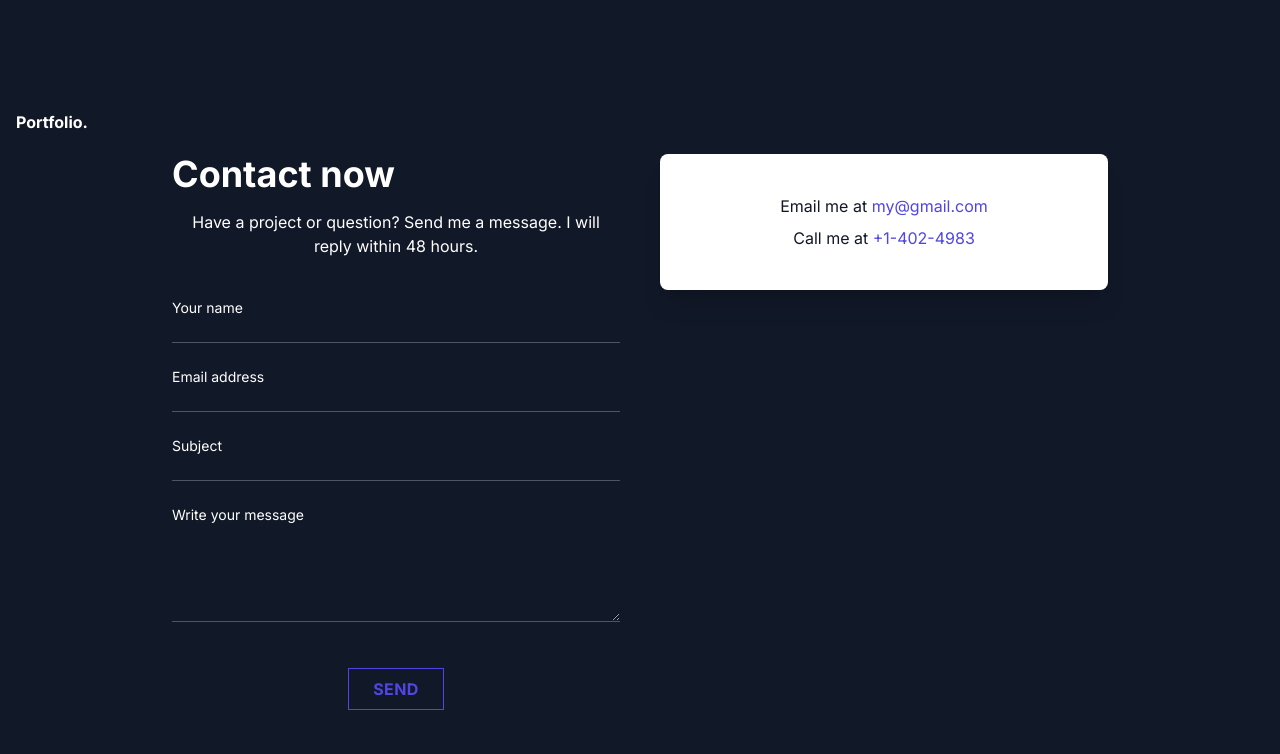
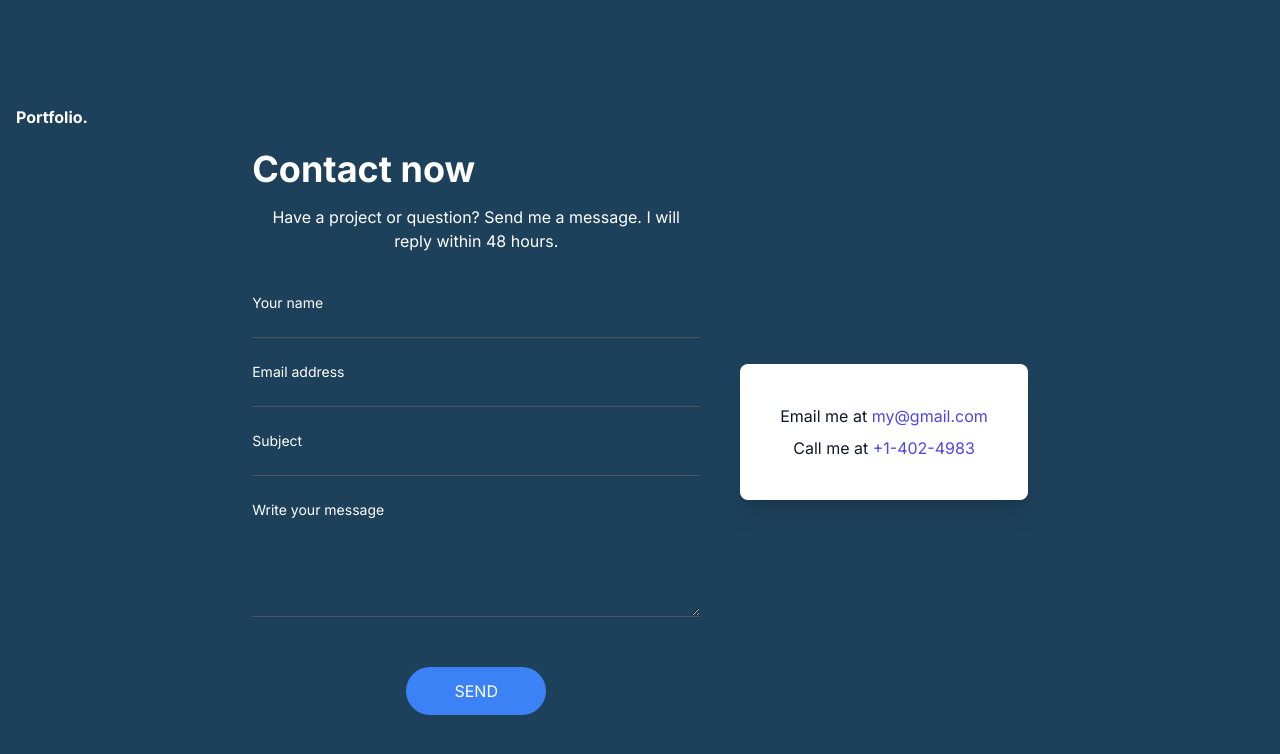
Before and after one commit to Elli2022/My-Headless-Wordpress-Portfolio, a Next.js app: page /contact in a window 1280 px wide. Shown: the top 754 px of the page. Built offline with nearby package versions, Linux system fonts and the light colour scheme.

Commit message:
changed color:bg-[#1E415B]

```diff
--- a/src/app/contact/page.tsx
+++ b/src/app/contact/page.tsx
@@ -4,7 +4,7 @@ import Link from "next/link";
 
 const ContactPage = () => {
   return (
-    <div className="min-h-screen bg-gray-900 text-white flex flex-col justify-center">
+<div className="min-h-screen bg-[#1E415B] text-white flex flex-col justify-center">
       <div className="container mx-auto px-4">
         <div className="text-left py-5">
           <Link href="/home" className="text-white font-bold text-l">
@@ -21,6 +21,7 @@ const ContactPage = () => {
               </p>
             </div>
 
+          {/* Kontaktformulär*/}
             <form className="space-y-6">
               <div>
               <label htmlFor="name" className="block text-sm ">
@@ -46,8 +47,8 @@ const ContactPage = () => {
                 </label>
                 <textarea id="message" rows="4" className="w-full bg-transparent border-grey border-b border-gray-600 focus:ring-0 text-white"></textarea>
               </div>
-              <div className="flex justify-center">
-                <button type="submit" className="mt-4 px-6 py-2 border border-indigo-600 text-indigo-600 hover:bg-indigo-600 hover:text-white focus:ring-2 focus:ring-indigo-500 focus:ring-opacity-50 font-bold uppercase tracking-wide">
+              <div className="flex justify-center mb-4 md:mb-6">
+                <button type="submit" className="py-2 px-8 md:py-2.5 md:px-10 lg:py-3 lg:px-12 text-xs md:text-sm lg:text-base bg-blue-500 text-white uppercase rounded-full cursor-pointer no-underline transition-colors duration-300 ease inline-block mt-5">
                   Send
                 </button>
               </div>
@@ -55,7 +56,7 @@ const ContactPage = () => {
           </div>
 
           {/* Vit container för kontaktinformation */}
-          <div className="flex-1 max-w-md">
+          <div className=" max-w-md mt-auto mb-auto">
             <div className="bg-white text-gray-900 p-10 rounded-lg shadow-xl">
               <div className="text-center">
                 <p className="mb-2">
--- a/src/app/projects/[slugs]/page.tsx
+++ b/src/app/projects/[slugs]/page.tsx
@@ -280,9 +280,9 @@ const ProjectPage = async ({ params }: { params: { slugs: string } }) => {
         </div>
 
         {pictureBlock && (
-          <div className="relative  bg-dark-kobolt-blue mt-24 md:min-h-screen bg-cover bg-no-repeat bg-center ">
+          <div className="relative mt-24 md:min-h-screen bg-cover bg-no-repeat bg-center ">
             {/* Overlay box */}
-            <div className="absolute inset-0 top-1/4 w-screen left-1/2 h-full transform -translate-x-1/2 bg-[#034753] shadow-md"></div>
+            <div className="absolute inset-0 top-1/4 w-screen left-1/2 h-full transform -translate-x-1/2 bg-[#1E415B] shadow-md"></div>
             {/* Image on top of the overlay box */}
             <img
               src={pictureBlock.picture.mediaItemUrl}
```
